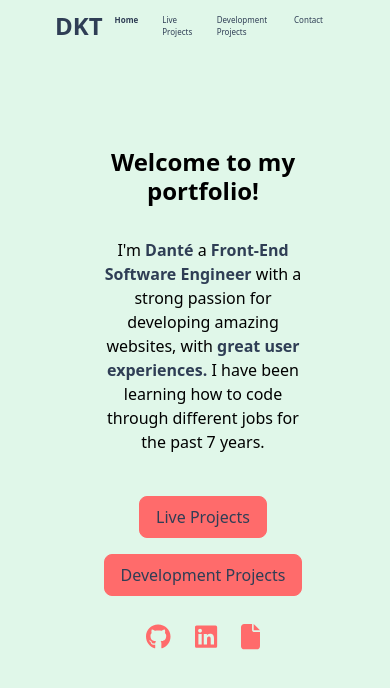
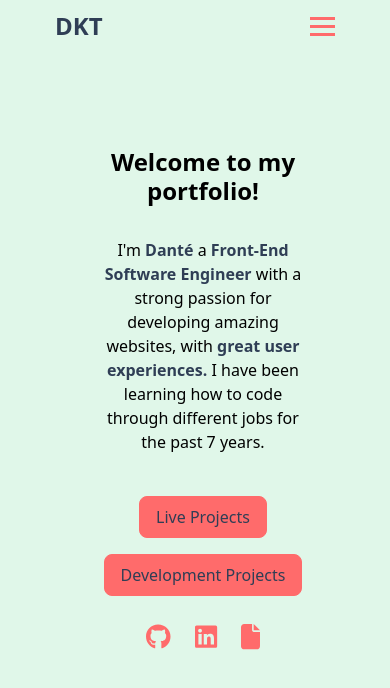
Before and after one commit to DKT15/dkt-react-portfolio, a React (Vite) app: page / in a window 390 px wide. Shown: the top 688 px of the page. Built offline with nearby package versions, Linux system fonts and the light colour scheme.

Commit message:
added to the code.

```diff
--- /dev/null
+++ b/src/components/HamburgerMenu.jsx
@@ -0,0 +1,49 @@
+import React from "react";
+import { NavLink } from "react-router-dom";
+import "../styles/HamburgerMenu.css";
+
+export default function HamburgerMenu() {
+  const [isOpen, setIsOpen] = React.useState(false);
+
+  return (
+    <nav>
+      <button
+        className={`hamburger ${isOpen ? "open" : ""}`} // if open apply the open class otherwise display nothing.
+        onClick={() => setIsOpen(!isOpen)} //sets is open to true when intially clicked. When clicked again it is set back to false.
+        aria-label="Toggle menu"
+      >
+        <span></span>
+        <span></span>
+        <span></span>
+      </button>
+
+      <div className={`mobile-links ${isOpen ? "active" : ""}`}>
+        <NavLink to="/" onClick={() => setIsOpen(false)} className="nav-link">
+          {/* closes the menu automatically when clicked. */}
+          Home
+        </NavLink>
+        <NavLink
+          to="/liveprojects"
+          onClick={() => setIsOpen(false)}
+          className="nav-link"
+        >
+          Live Projects
+        </NavLink>
+        <NavLink
+          to="/developmentprojects"
+          onClick={() => setIsOpen(false)}
+          className="nav-link"
+        >
+          Development Projects
+        </NavLink>
+        <NavLink
+          to="/contact"
+          onClick={() => setIsOpen(false)}
+          className="nav-link"
+        >
+          Contact
+        </NavLink>
+      </div>
+    </nav>
+  );
+}
--- a/src/components/Navbar.jsx
+++ b/src/components/Navbar.jsx
@@ -1,5 +1,6 @@
 import React from "react";
 import "../styles/Navbar.css";
+import HamburgerMenu from "./HamburgerMenu";
 import { Link, NavLink } from "react-router-dom";
 
 export default function Navbar() {
@@ -13,7 +14,7 @@ export default function Navbar() {
       <Link to="/" className="navbar-brand">
         DKT
       </Link>
-      <nav>
+      <nav className="nav-desktop">
         <NavLink
           to="/"
           style={({ isActive }) => (isActive ? navStyling : null)}
@@ -43,6 +44,9 @@ export default function Navbar() {
           Contact
         </NavLink>
       </nav>
+      <div className="nav-mobile">
+        <HamburgerMenu />
+      </div>
     </header>
   );
 }
--- /dev/null
+++ b/src/styles/HamburgerMenu.css
@@ -0,0 +1,72 @@
+/* Hiding the Hamburger menu by default */
+.hamburger {
+    display: none;
+    flex-direction: column;
+    gap: 5px;
+    cursor: pointer;
+    background: none;
+    border: none;
+    z-index: 10;
+}
+
+.hamburger span {
+    width: 25px;
+    height: 3px;
+    background: #ff6b6b;
+    transition: 0.3s;
+}
+
+/* Animating the Hamburger menu to "X" when it is open. */
+.hamburger.open span:nth-child(1) {
+    transform: rotate(45deg) translate(5px, 5px);
+}
+
+.hamburger.open span:nth-child(2) {
+    opacity: 0;
+}
+
+.hamburger.open span:nth-child(3) {
+    transform: rotate(-45deg) translate(6px, -6px);
+}
+
+/* Menu Links */
+.mobile-links {
+    display: flex;
+    flex-direction: column;
+    align-items: center;
+    text-align: center;
+    gap: 1rem;
+    position: absolute;
+    top: 48px;
+    right: 20px;
+    width: 280px;
+    background: white;
+    border-radius: 12px;
+    padding: 2rem;
+    box-shadow: 0 4px 12px rgba(0, 0, 0, 0.1);
+    opacity: 0;
+    pointer-events: none;
+    transform: translateY(-10px);
+    transition: all 0.3s ease;
+}
+
+/* Visible state */
+.mobile-links.active {
+    opacity: 1;
+    pointer-events: auto;
+    transform: translateY(0);
+}
+
+.mobile-links .nav-link {
+    color: #2f3e55;
+    text-decoration: none;
+    padding: 10px;
+    font-size: 0.75rem;
+}
+
+/* Making it visible for Mobile */
+@media (max-width: 768px) {
+    .hamburger {
+        display: flex;
+    }
+}
--- a/src/styles/Navbar.css
+++ b/src/styles/Navbar.css
@@ -81,4 +81,25 @@ nav {
     }
 }
 
+/* Mobile nav hidden by default */
+.nav-mobile {
+    display: none;
+}
+
+/* Responsive behavior */
+@media (max-width: 768px) {
+    .nav-desktop {
+        display: none;
+    }
+
+    .nav-mobile {
+        display: flex !important;
+        position: static;
+        flex-direction: row;
+        background: none;
+        padding: 0;
+        width: auto;
+    }
+}
+
 /*MEDIA QUERIES END */
```
